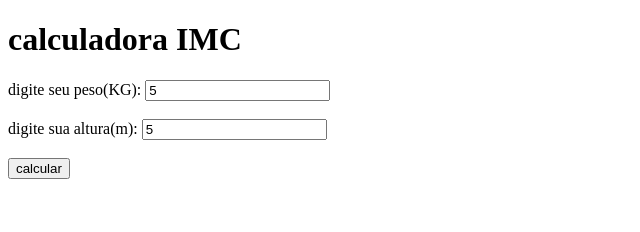
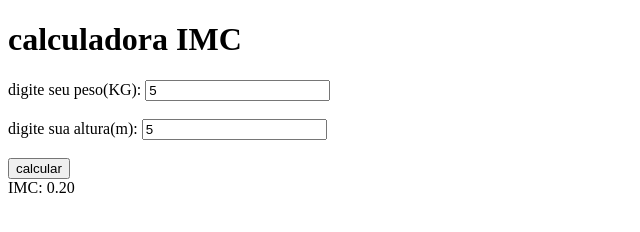
Before and after one commit to pietrostappazzoli-dev/imc, a plain HTML site: page index.html in a window 1280 px wide. Both pictures are taken after typing "5", "5" into the empty fields and a click on the button "calcular". Shown: the full height of the page, 0-640 px from the left. Drawn offline with Linux system fonts and the light colour scheme.

Commit message:
Update index.html

```diff
--- a/index.html
+++ b/index.html
@@ -16,16 +16,15 @@
         <label>digite sua altura(m):</label>
         <input type="number" id="altura" step="0.1">
         <br><br>
-        <input type="button" value="calcular"
-        onclick="calcularIMC()">
+        <input type="button" value="calcular" onclick="calcularIMC()">
      </form>
      <div id="imcResultado"></div>
      <script>
-        function calculoIMC(){
+        function calcularIMC(){
         const peso = parseFloat(document.getElementById("peso").value)
         const altura = parseFloat(document.getElementById("altura").value)
         const imc = peso / (altura*altura)
-        document.getElementById("imcResultado").textContent="IMC: "+imc
+        document.getElementById("imcResultado").textContent="IMC: "+imc.toFixed(2)
         }
      </script>
 </body>
```
